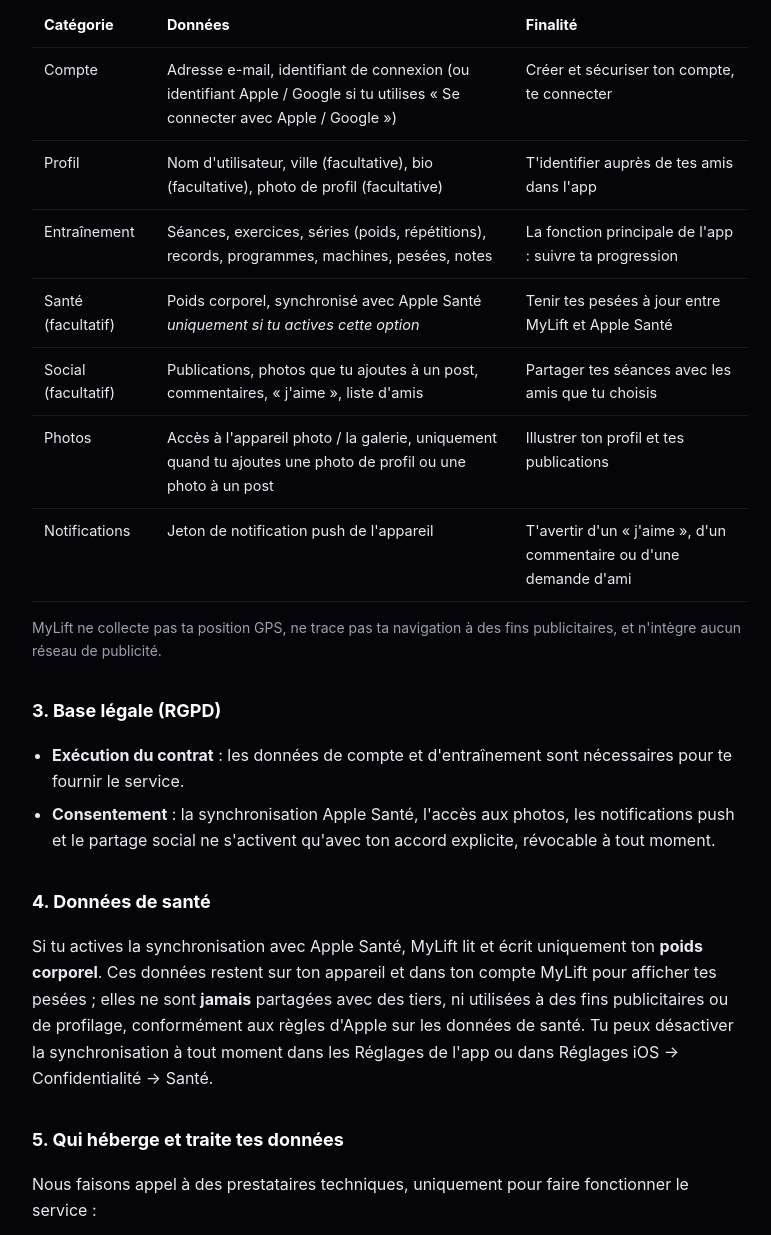
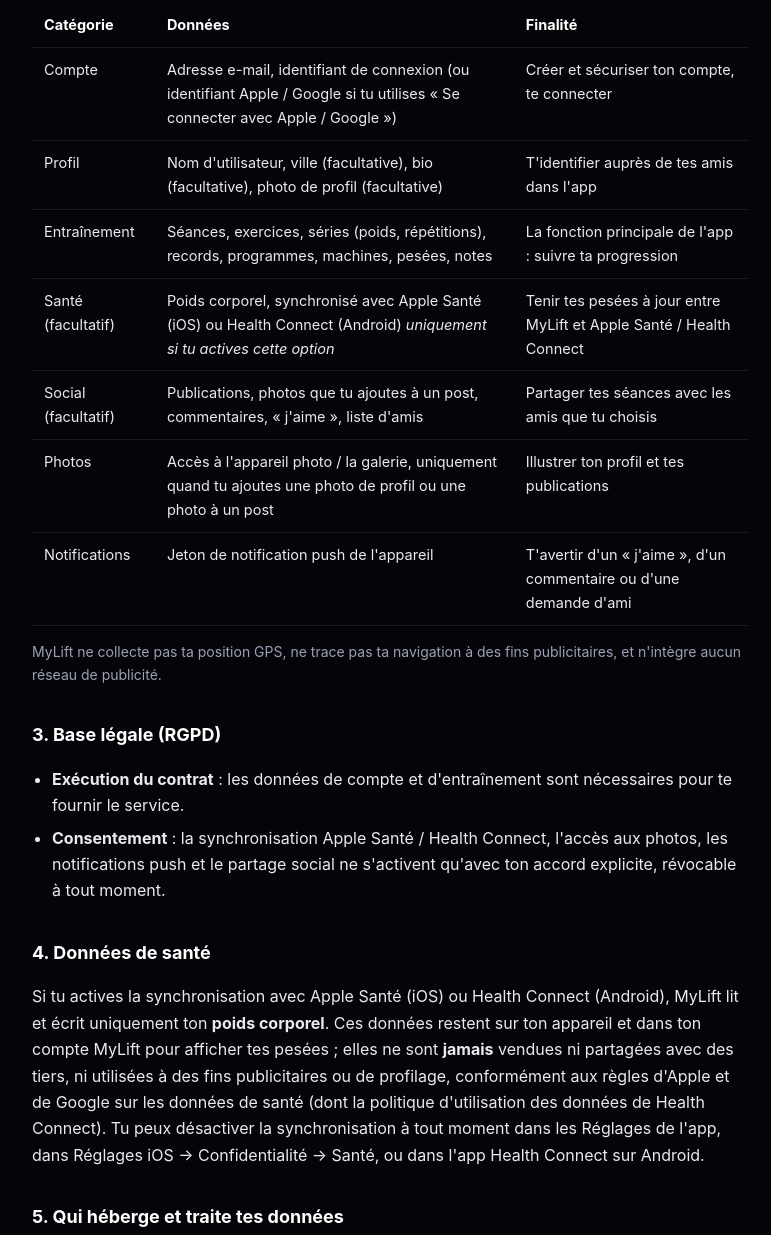
Before and after one commit to maximelocar-creator/mylift-site-, a plain HTML site: page index.html in a window 1280 px wide. Shown: the part 790-2025 px from the top of the page, without its empty margins (250-1021 px from the left). Drawn offline with Linux system fonts and the light colour scheme.

Commit message:
Politique de confidentialité : ajout Android / Health Connect et lien de suppression de compte
Co-Authored-By: Claude Opus 5.5 <noreply@anthropic.com>
Claude-Session: https://claude.ai/code/session_01E1ehFocfoXoVfXY1cJpb98

```diff
--- a/index.html
+++ b/index.html
@@ -42,12 +42,12 @@
   </header>
 
   <h1>Politique de confidentialité</h1>
-  <p class="muted">Dernière mise à jour : 6 septembre 2026</p>
+  <p class="muted">Dernière mise à jour : 26 novembre 2026</p>
 
   <p>
     Cette politique explique quelles données personnelles l'application <strong>MyLift</strong>
     collecte, pourquoi, comment elles sont protégées, et quels sont vos droits. Elle s'applique à
-    l'application mobile MyLift (iOS) et au service qui la fait fonctionner.
+    l'application mobile MyLift (iOS et Android) et au service qui la fait fonctionner.
   </p>
 
   <div class="card">
@@ -87,8 +87,8 @@
     </tr>
     <tr>
       <td>Santé (facultatif)</td>
-      <td>Poids corporel, synchronisé avec Apple Santé <em>uniquement si tu actives cette option</em></td>
-      <td>Tenir tes pesées à jour entre MyLift et Apple Santé</td>
+      <td>Poids corporel, synchronisé avec Apple Santé (iOS) ou Health Connect (Android) <em>uniquement si tu actives cette option</em></td>
+      <td>Tenir tes pesées à jour entre MyLift et Apple Santé / Health Connect</td>
     </tr>
     <tr>
       <td>Social (facultatif)</td>
@@ -116,19 +116,21 @@
   <ul>
     <li><strong>Exécution du contrat</strong> : les données de compte et d'entraînement sont
     nécessaires pour te fournir le service.</li>
-    <li><strong>Consentement</strong> : la synchronisation Apple Santé, l'accès aux photos, les
+    <li><strong>Consentement</strong> : la synchronisation Apple Santé / Health Connect, l'accès aux photos, les
     notifications push et le partage social ne s'activent qu'avec ton accord explicite, révocable à
     tout moment.</li>
   </ul>
 
   <h2>4. Données de santé</h2>
   <p>
-    Si tu actives la synchronisation avec Apple Santé, MyLift lit et écrit uniquement ton
-    <strong>poids corporel</strong>. Ces données restent sur ton appareil et dans ton compte MyLift
-    pour afficher tes pesées ; elles ne sont <strong>jamais</strong> partagées avec des tiers, ni
-    utilisées à des fins publicitaires ou de profilage, conformément aux règles d'Apple sur les
-    données de santé. Tu peux désactiver la synchronisation à tout moment dans les Réglages de
-    l'app ou dans Réglages iOS → Confidentialité → Santé.
+    Si tu actives la synchronisation avec Apple Santé (iOS) ou Health Connect (Android), MyLift
+    lit et écrit uniquement ton <strong>poids corporel</strong>. Ces données restent sur ton
+    appareil et dans ton compte MyLift pour afficher tes pesées ; elles ne sont
+    <strong>jamais</strong> vendues ni partagées avec des tiers, ni utilisées à des fins
+    publicitaires ou de profilage, conformément aux règles d'Apple et de Google sur les données de
+    santé (dont la politique d'utilisation des données de Health Connect). Tu peux désactiver la
+    synchronisation à tout moment dans les Réglages de l'app, dans Réglages iOS → Confidentialité →
+    Santé, ou dans l'app Health Connect sur Android.
   </p>
 
   <h2>5. Qui héberge et traite tes données</h2>
@@ -166,8 +168,13 @@
   <ul>
     <li><strong>Accès et portabilité</strong> : exporter l'intégralité de tes données au format JSON,
     directement depuis l'app (Réglages → Confidentialité &amp; compte → Exporter mes données).</li>
-    <li><strong>Effacement</strong> : supprimer définitivement ton compte et toutes tes données
-    depuis l'app (Réglages → Confidentialité &amp; compte → Supprimer mon compte).</li>
+    <li id="suppression-compte"><strong>Effacement</strong> : supprimer définitivement ton compte et
+    toutes tes données depuis l'app (Réglages → Confidentialité &amp; compte → Supprimer mon
+    compte). Si tu n'as plus accès à l'app, écris à
+    <a href="mailto:maxime.locar@gmail.com?subject=Suppression%20de%20compte%20MyLift">maxime.locar@gmail.com</a>
+    depuis l'adresse de ton compte avec l'objet « Suppression de compte » : le compte et toutes
+    ses données (profil, entraînements, pesées, programmes, publications, photos, commentaires,
+    amitiés) sont supprimés sous 30 jours, sans conservation.</li>
     <li><strong>Rectification</strong> : modifier ton profil à tout moment dans l'app.</li>
     <li><strong>Opposition et limitation</strong> : nous écrire à
     <a href="mailto:maxime.locar@gmail.com">maxime.locar@gmail.com</a>.</li>
```
